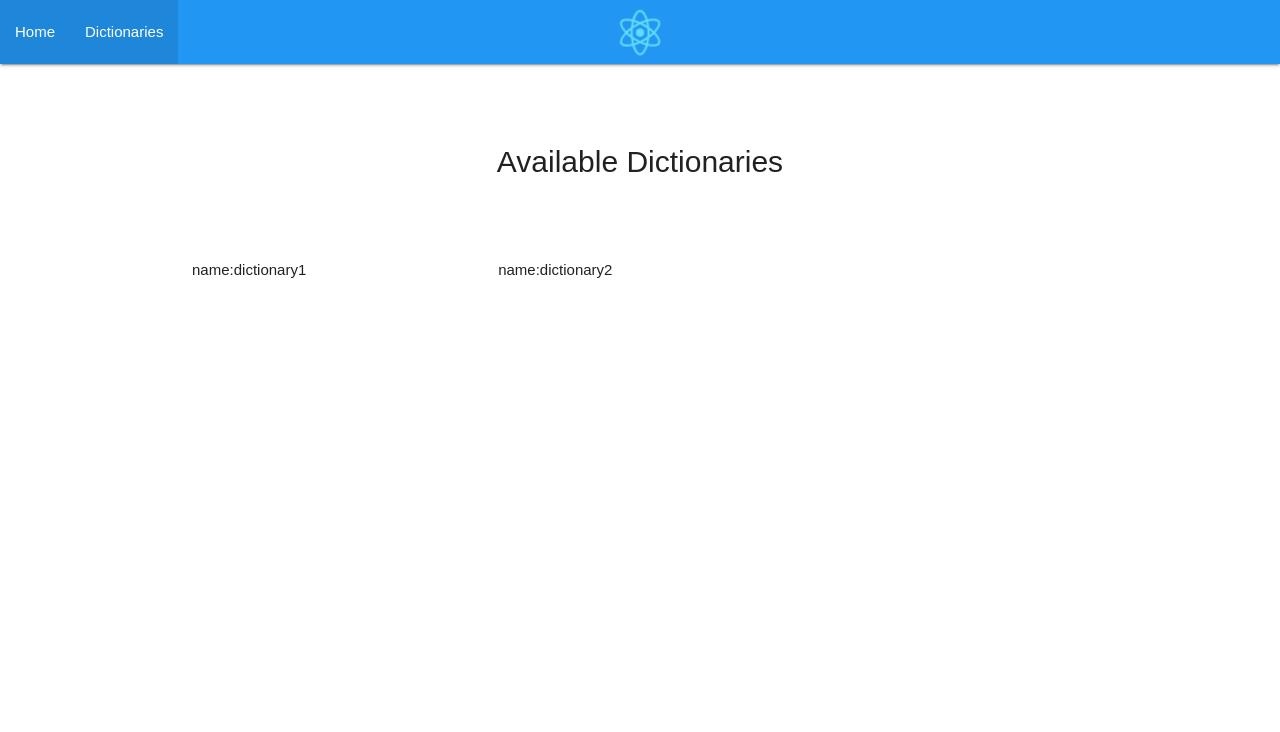
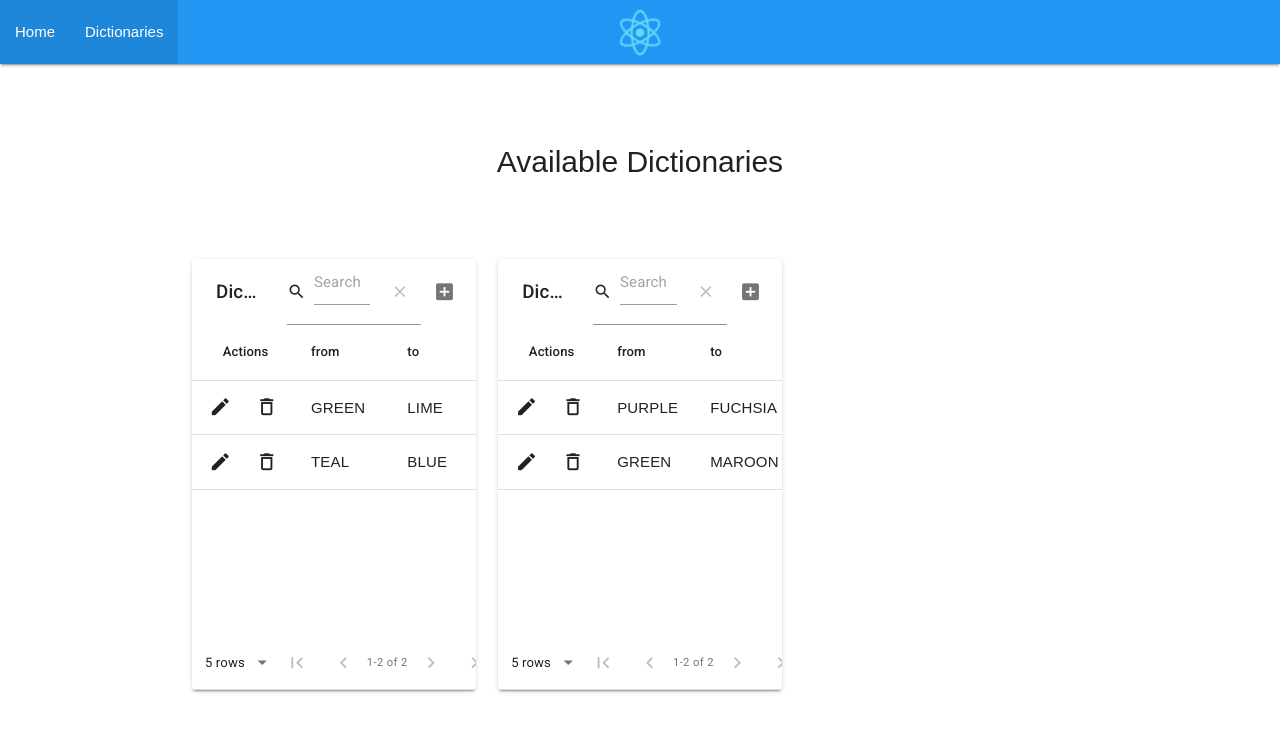
Before and after one commit to albertopiras/react-products-dictionary, a React (Create React App) app: page /dictionaries in a window 1280 px wide. Shown: the top 732 px of the page. Built offline with nearby package versions, Linux system fonts and the light colour scheme.

Commit message:
add dictionaly list + detail table+ add item+ update item+ control on add and update

```diff
--- a/package.json
+++ b/package.json
@@ -5,6 +5,7 @@
   "dependencies": {
     "@material-ui/core": "^4.0.1",
     "axios": "^0.18.0",
+    "material-table": "^1.39.0",
     "node-sass": "^4.12.0",
     "prop-types": "^15.6.0",
     "react": "^16.8.6",
--- a/src/components/DictionaryList.tsx
+++ b/src/components/DictionaryList.tsx
@@ -1,6 +1,7 @@
 import React, { Component } from 'react';
 import { Dictionary } from '../models/Models';
 import DictionaryTable from './DictionaryTable';
+import { ColorDictionariesConsumer } from 'providers/ColorDictionariesProvider';
 
 interface IDictionaryListParams {
   dictionariesList: Dictionary[];
@@ -10,13 +11,22 @@ class DictionaryList extends Component<IDictionaryListParams> {
 
   render() {
     return (
-        <div className="row">
-          {this.props.dictionariesList.map((el, i) =>
-            <div className="col s12 m4" key={i}>
-              <DictionaryTable dictionary={el}></DictionaryTable>
+      <ColorDictionariesConsumer>
+        {(context) => {
+          return (
+            <div className="row">
+
+              {Object.keys(context.getDictionaries()).map((el: any, i: number) =>
+                <div className="col s12 m4" key={i}>
+                  <DictionaryTable dictionary={context.getDictionaries()[el]} colors={context.getColorList()} onAddItem={context.addDictionaryItem} onUpdateItem={context.updateDictionaryItem}></DictionaryTable>
+                </div>
+              )}
+
+
             </div>
-          )}
-        </div>
+          )
+        }}
+      </ColorDictionariesConsumer>
     );
   }
 }
--- a/src/components/DictionarySelection.tsx
+++ b/src/components/DictionarySelection.tsx
@@ -16,9 +16,9 @@ class DictionarySelection extends Component {
           return (
             <Grid className="text-center">
               {context.getDictionaries().map((el: any, i: number) =>
-                <Button key={i} onClick={() => handleClick(el.dictionaryName)} variant="contained" className={(el.dictionaryName === context.currentDictionary)?'dictionary-active': 'dictionary-default'} >
-                  {el.dictionaryName}
-                </Button>
+                  <Button key={i} onClick={() => handleClick(el.dictionaryName)} variant="contained" className={(el.dictionaryName === context.currentDictionary)?'dictionary-active': 'dictionary-default'} >
+                    {el.dictionaryName}
+                  </Button>
               )}
             </Grid>
           )
--- a/src/components/DictionaryTable.tsx
+++ b/src/components/DictionaryTable.tsx
@@ -1,34 +1,64 @@
-import React, { Component } from 'react';
+import React, { Component, Fragment } from 'react';
 // import './Dictionary.scss';
-import { Product, Dictionary } from '../models/Models';
-import { ColorDictionariesConsumer } from 'providers/ColorDictionariesProvider';
+import { Dictionary, Message } from '../models/Models';
+
+import MaterialTable, { Column } from 'material-table';
 
 interface IDictionaryTableParams {
     dictionary: Dictionary;
+    colors: any[];
+    onAddItem: (dictionaryName: string, from: string, to: string) => Promise<any>;
+    onUpdateItem: (dictionaryName: string, itemkey: string, from: string, to: string) => Promise<any>;
 }
 
 class DictionaryTable extends Component<IDictionaryTableParams> {
 
+    columns = [
+        { title: 'from', field: 'from', lookup: this.props.colors },
+        { title: 'to', field: 'to', lookup: this.props.colors },
+
+    ] as Column[];
+
+    addDictionaryItem(dictionaryName: string, from: string, to: string) {
+        return this.props.onAddItem(dictionaryName, from, to);
+    }
+
+    updateItem(dictionaryName: string, itemKey: string, from: string, to: string) {
+        return this.props.onUpdateItem(dictionaryName, itemKey, from, to);
+    }
+
     render() {
 
-        const dictionary = this.props.dictionary;
-        console.log(dictionary);
         return (
-            <ColorDictionariesConsumer>
-                {(context) => {
-                    return (
-
-                        <div>name:{dictionary.dictionaryName}</div>
-                    )
-                }}
-
-            </ColorDictionariesConsumer>
-            // <li className="collection-item avatar" key={i}>
-            //   <i className="material-icons circle green">insert_chart</i>
-            //     <span>{el.name}</span>
-            //     <span>{el.color}</span>
-            //   <a href="#!" onClick={() => this.props.onRemoveItem(el.id)} className="secondary-content"><i className="material-icons">delete</i></a>
-            // </li >
+            <Fragment>
+                <MaterialTable
+                    title={this.props.dictionary.dictionaryName}
+                    columns={this.columns}
+                    data={Object.keys(this.props.dictionary.mutations).map((item) => {
+                        return {
+                            from: item,
+                            to: this.props.dictionary.mutations[item]
+                        }
+                    })}
+                    editable={{
+                        onRowAdd: newData => {
+                            return this.addDictionaryItem(this.props.dictionary.dictionaryName, newData.from, newData.to)
+                        },
+                        onRowUpdate: (newData, oldData) => {
+                            return this.updateItem(this.props.dictionary.dictionaryName,oldData.from, newData.from, newData.to)
+                        },
+                        onRowDelete: oldData =>
+                            new Promise(resolve => {
+                                setTimeout(() => {
+                                    resolve();
+                                    // const data = [...this.state.data];
+                                    // data.splice(data.indexOf(oldData), 1);
+                                    // this.setState({ ...this.state, data });
+                                }, 600);
+                            }),
+                    }}
+                />
+            </Fragment>
         );
     }
 }
--- a/src/index.tsx
+++ b/src/index.tsx
@@ -4,5 +4,5 @@ import './index.scss';
 import App from './App';
 import * as serviceWorker from './registerServiceWorker';
 
-ReactDOM.render(<App />, document.getElementById('root'));
+ReactDOM.render(<App/>, document.getElementById('root'));
 serviceWorker.unregister();
--- a/src/models/Models.tsx
+++ b/src/models/Models.tsx
@@ -10,3 +10,15 @@ export interface Dictionary {
     dictionaryName: string;
     mutations: any
 }
+
+export interface Message{
+    content:string;
+    error?:boolean;
+}
+
+export class Message implements Message{
+    constructor(newMessage:string, error?:boolean){
+        this.content = newMessage;
+        this.error = error;
+    }
+}
--- a/src/providers/ColorDictionariesProvider.tsx
+++ b/src/providers/ColorDictionariesProvider.tsx
@@ -1,5 +1,6 @@
 import React, { Component } from 'react'
-import { Dictionary } from 'models/Models';
+import { Dictionary, Message } from 'models/Models';
+import { reject } from 'q';
 
 interface DictionaryState {
     // colors
@@ -12,6 +13,8 @@ interface DictionaryState {
     getDictionaries: any;
     dictionaries: Dictionary[];
     activateDictionary: (newDictionary: string) => void;
+    addDictionaryItem: (dictionaryName: string, from: string, to: string) => Promise<any>;
+    updateDictionaryItem: (dictionaryName: string, itemkey: string, from: string, to: string) => Promise<any>;
 };
 
 const colors = {
@@ -35,14 +38,14 @@ const colors = {
 
 const dictionaries = [
     {
-        dictionaryName: "dictionary1",
+        dictionaryName: "Dictionary 1",
         mutations: {
             "#008000": "#00FF00",
             "#008080": "#0000FF"
         }
     },
     {
-        dictionaryName: "dictionary2",
+        dictionaryName: "Dictionary 2",
         mutations: {
             "#800080": "#FF00FF",
             "#008000": "#800000"
@@ -59,23 +62,50 @@ export const ColorDictionariesConsumer = ColorDictionariesContext.Consumer
 // Create the provider using a traditional Component class
 class ColorDictionariesProvider extends Component {
 
+    findDictionary(dictionaryName: string): Dictionary | undefined {
+        return this.state.dictionaries.find((dictionary: Dictionary) => dictionary.dictionaryName === dictionaryName);
+    }
     state = {
         currentDictionary: null,
-        dictionaries:dictionaries,
+        dictionaries: dictionaries,
         getDictionaries: () => dictionaries,
         getColorDescription: (hex: string) => {
             const color = (colors as any)[hex];
             return color ? color : null;
         },
         getColorList: () => {
-            return Object.keys(colors)
-                .map((item) => {
-                    return { value: item, label: (colors as any)[item] }
-                });
+            return colors;
         },
         activateDictionary: (newDictionary: string) => {
-            console.log("context activate dictionary");
+            console.log("context - activate dictionary");
             this.setState({ currentDictionary: this.state.currentDictionary !== newDictionary ? newDictionary : null })
+        },
+        addDictionaryItem: (dictionaryName: string, from: string, to: string) => {
+            console.log('context - adding dictionary mutation ...');
+            return new Promise(resolve => {
+                setTimeout(() => {
+                    let dictionary = this.state.dictionaries.find((dictionary: Dictionary) => dictionary.dictionaryName === dictionaryName) as Dictionary;
+                    if (!dictionary) reject(new Message('no dictionary found'));
+                    if (dictionary.mutations[from]) reject(new Message('item already present', true));
+                    dictionary.mutations[from] = to;
+                    this.setState({ dictionaries: this.state.dictionaries });
+                    resolve(new Message('item added'));
+                }, 600);
+            });
+        },
+        updateDictionaryItem: (dictionaryName: string, itemkey: string, from: string, to: string) => {
+            console.log('context - updating dictionary mutation ...');
+            return new Promise(resolve => {
+                setTimeout(() => {
+                    let dictionary = this.state.dictionaries.find((dictionary: Dictionary) => dictionary.dictionaryName === dictionaryName) as Dictionary;
+                    if (!dictionary) reject(new Message('no dictionary found'));
+                    delete dictionary.mutations[itemkey];
+                    dictionary.mutations[from] = to;
+                    this.setState({ dictionaries: this.state.dictionaries });
+                    resolve(new Message('item updted'));
+                }, 600);
+            })
+
         },
         getColorMutation: (hexColor: string): string => {
             const currentDictionaryObj = this.getActiveDictionaryObj();
```
Also changed, not shown: 1 other file (tests, documents, lock files or other folders).
